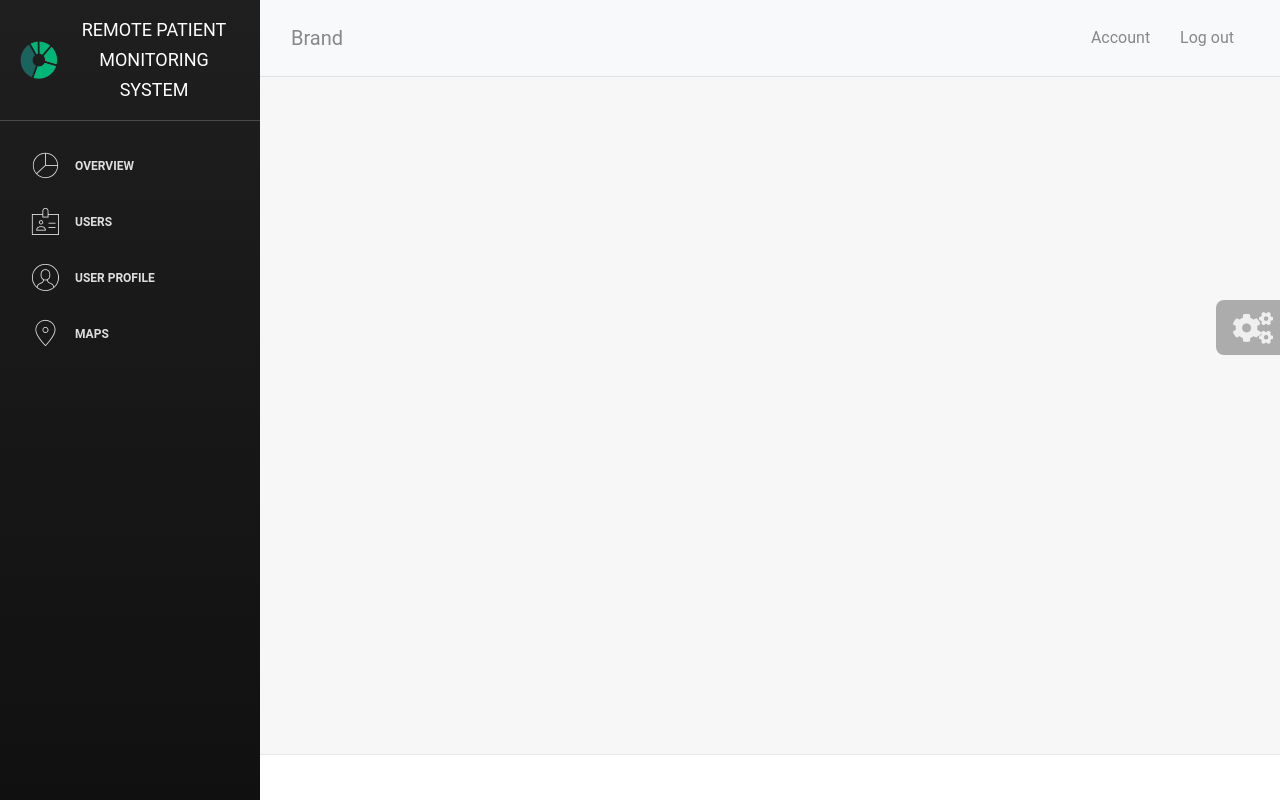
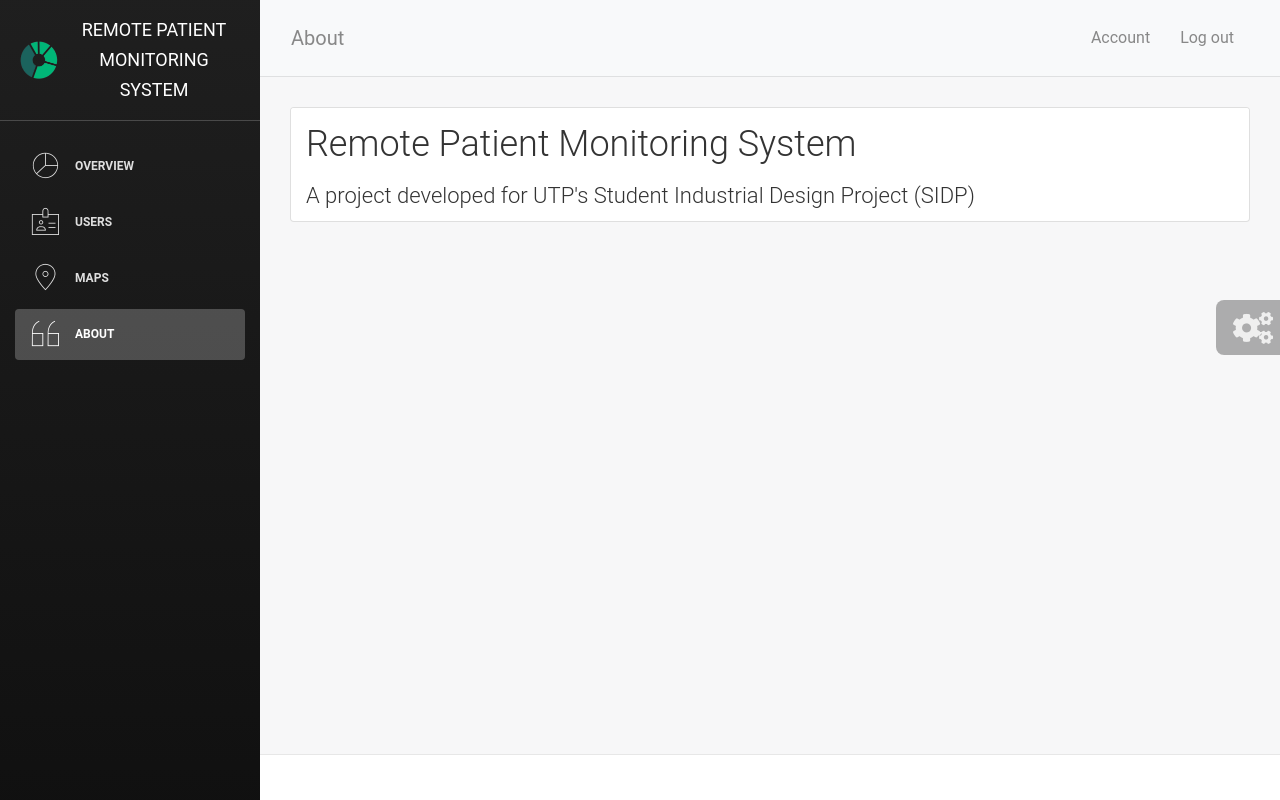
Before and after one commit to w30r/SIDP-Dashboard, a React app: page /admin/about in a window 1280 px wide. Built offline with nearby package versions, Linux system fonts and the light colour scheme.

Commit message:
entah
asdasd

```diff
--- a/public/index.html
+++ b/public/index.html
@@ -47,12 +47,12 @@
         work correctly both with client-side routing and a non-root public URL.
         Learn how to configure a non-root public URL by running `npm run build`.
         -->
-    <title>Light Bootstrap Dashboard - React</title>
+    <title>RPMS</title>
     <link
       href="https://fonts.googleapis.com/css?family=Montserrat:400,700,200"
       rel="stylesheet"
     />
-    <script src="https://maps.googleapis.com/maps/api/js?key=YOUR_API_KEY_HERE"></script>
+    <script src="https://maps.googleapis.com/maps/api/js?key=AIzaSyByndTWoAO0wuLEeFoa3JSdPaH2wmZinn4"></script>
   </head>
   <body>
     <noscript> You need to enable JavaScript to run this app. </noscript>
--- a/src/routes.js
+++ b/src/routes.js
@@ -24,6 +24,7 @@ import Maps from "views/Maps.js";
 import Notifications from "views/Notifications.js";
 import Upgrade from "views/Upgrade.js";
 import Users from "views/Users.js";
+import About from "views/About.js";
 
 const dashboardRoutes = [
   // {
@@ -48,13 +49,13 @@ const dashboardRoutes = [
     component: Users,
     layout: "/admin",
   },
-  {
-    path: "/user",
-    name: "User Profile",
-    icon: "nc-icon nc-circle-09",
-    component: UserProfile,
-    layout: "/admin",
-  },
+  // {
+  //   path: "/userprofile",
+  //   name: "User Profile",
+  //   icon: "nc-icon nc-circle-09",
+  //   component: UserProfile,
+  //   layout: "/admin",
+  // },
   // {
   //   path: "/table",
   //   name: "Table List",
@@ -83,7 +84,13 @@ const dashboardRoutes = [
     component: Maps,
     layout: "/admin",
   },
-  // {
+  {
+    path: "/about",
+    name: "About",
+    icon: "nc-icon nc-quote",
+    component: About,
+    layout: "/admin",
+  },
   //   path: "/notifications",
   //   name: "Notifications",
   //   icon: "nc-icon nc-bell-55",
--- /dev/null
+++ b/src/views/About.js
@@ -0,0 +1,44 @@
+import React from "react";
+
+// react-bootstrap components
+import {
+  Badge,
+  Button,
+  Card,
+  Navbar,
+  Nav,
+  Container,
+  Row,
+  Col,
+} from "react-bootstrap";
+
+function Typography() {
+  return (
+    <>
+      <Container fluid>
+        <Row>
+          <Col md="12">
+            <Card>
+              <Card.Header>
+                <Card.Title as="h2">
+                  Remote Patient Monitoring System
+                </Card.Title>
+              </Card.Header>
+              <Card.Body>
+                <Card.Title as="h4">
+                  A project developed for UTP's Student Industrial Design
+                  Project (SIDP)
+                </Card.Title>
+                {/* <div className="typography-line">
+                  <h5>Group members: </h5>
+                </div> */}
+              </Card.Body>
+            </Card>
+          </Col>
+        </Row>
+      </Container>
+    </>
+  );
+}
+
+export default Typography;
--- a/src/views/Maps.js
+++ b/src/views/Maps.js
@@ -8,11 +8,11 @@ function Maps() {
   React.useEffect(() => {
     let google = window.google;
     let map = mapRef.current;
-    let lat = "40.748817";
-    let lng = "-73.985428";
+    let lat = "4.385165126";
+    let lng = "100.974496102";
     const myLatlng = new google.maps.LatLng(lat, lng);
     const mapOptions = {
-      zoom: 13,
+      zoom: 10,
       center: myLatlng,
       scrollwheel: false,
       zoomControl: true,
```
Also changed, not shown: public/bckpfavicon.ico (added), public/favicon.ico, public/logo.png (added).
